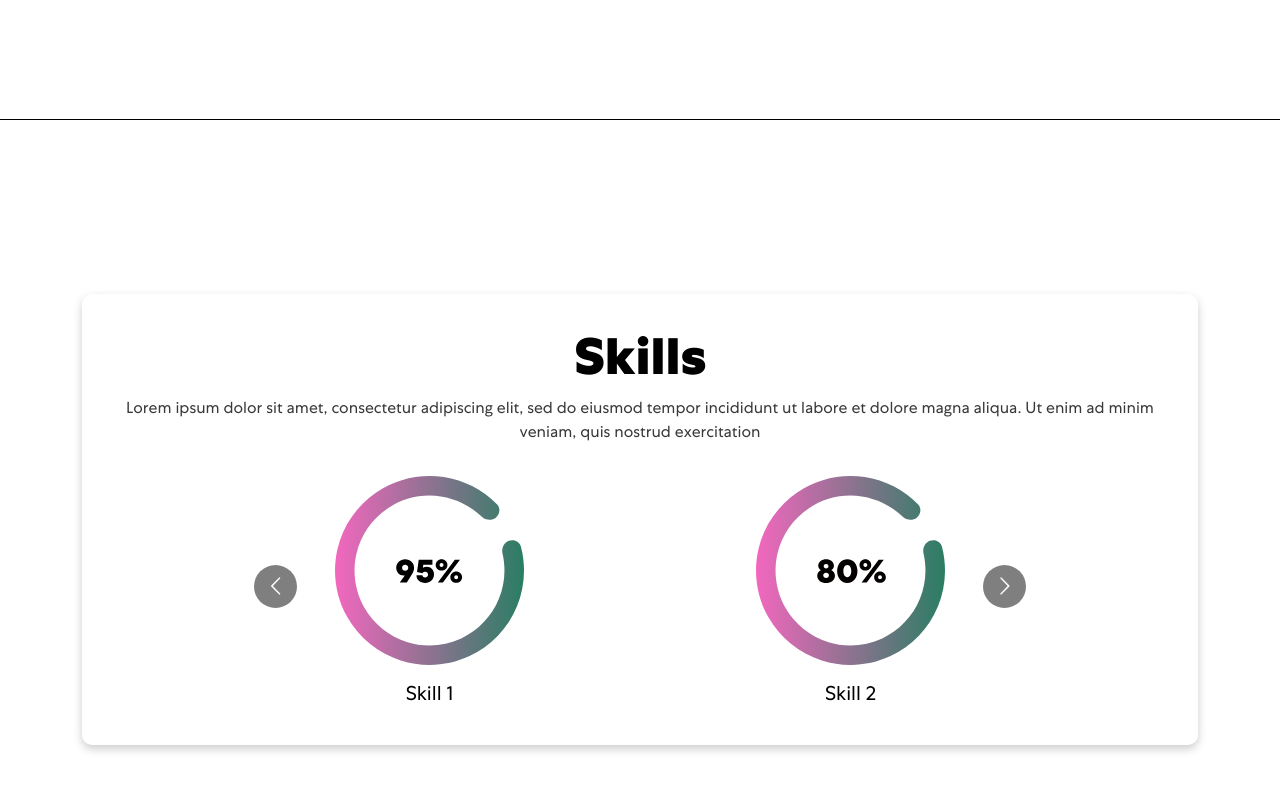
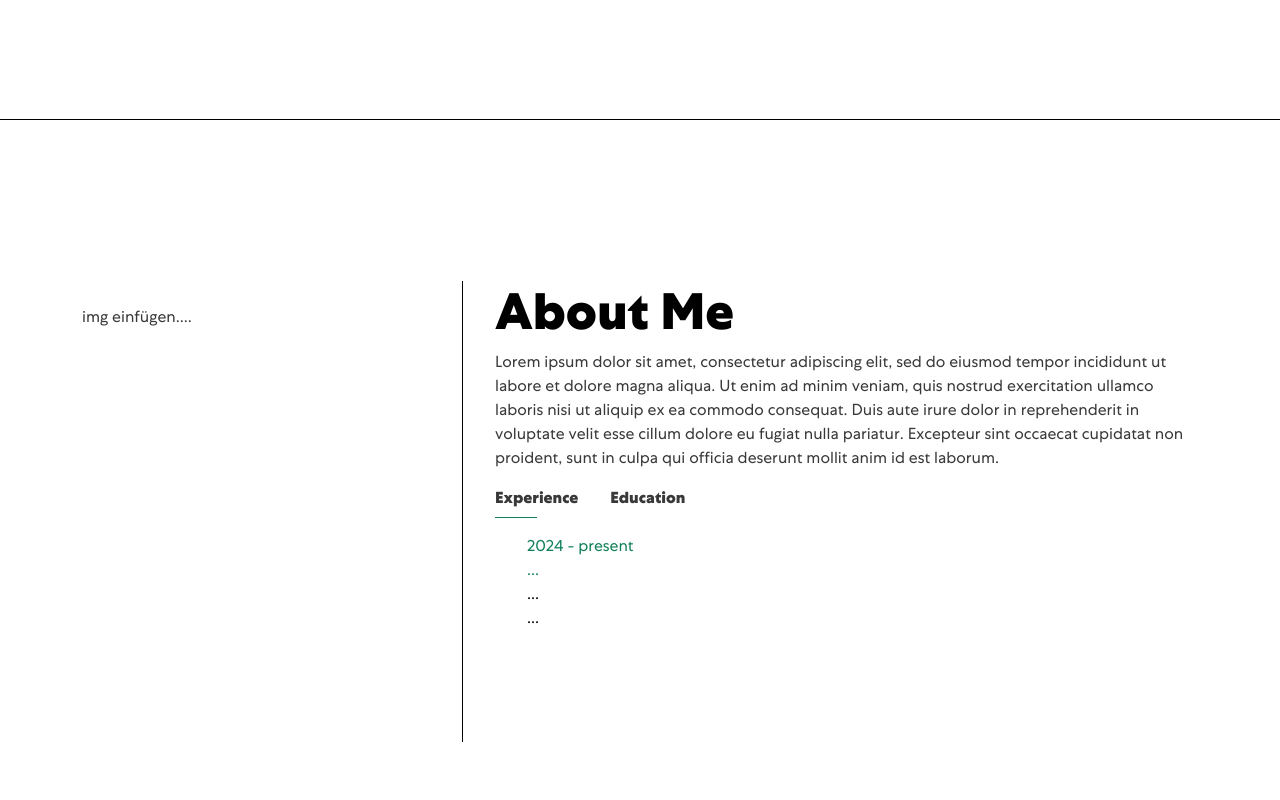
Before and after one commit to flashwing-04/flashwing-04.github.io, a React (Create React App) app: page / in a window 1280 px wide. Shown: the part 680-1480 px from the top of the page. Built offline with nearby package versions, Linux system fonts and the light colour scheme.

Commit message:
add about section

```diff
--- a/src/App.css
+++ b/src/App.css
@@ -56,6 +56,11 @@ h1, h2, h3, h4, h5, h6{
   margin: 0;
   padding: 0;
   line-height: normal;
+}
+
+a{
+  text-decoration: none !important;
+  color: var(--accent-color1) !important;
 }
 
 /* Navigation */
@@ -179,6 +184,81 @@ nav.navbar .navbar-toggler:focus {
   border: 1px solid var(--accent-color1);
 }
 
+/* About*/
+.about {
+  min-height: 100vh;
+  padding: 5rem 2rem;
+
+  display: flex;
+  flex-direction: column;
+  justify-content: center;
+  align-items: flex-start;
+
+  border-bottom: 1px solid var(--accent-color1);
+}
+
+.about-img img{
+  width: 100%;
+  margin: auto;
+}
+
+.about-bx{
+  border-left: 1px solid var(--accent-color1) ;
+}
+
+.about-bx .about-head, .about-bx .tab-contents{
+  margin: 0 0 0 2rem;
+}
+
+.about-bx .about-head h2{
+  font-size: 4vw;
+  font-weight: 800;
+}
+
+.about-bx .tab-titles {
+  display: flex;
+  margin: 1rem 0 1.5rem 2rem;
+}
+
+.about-bx .tab-links {
+  margin: 0 2rem 0 0;
+  font-weight: 800;
+  cursor: pointer;
+  position: relative;
+}
+
+.about-bx .tab-links::after {
+  content: '';
+  width:0;
+  height:1.5px;
+  background: var(--accent-color2);
+  position: absolute;
+  left:0;
+  bottom: -8px;
+  transition: 0.5s;
+}
+
+.about-bx .tab-links.active-link::after {
+  width:50%;
+}
+
+.about-bx .tab-contents ul li {
+  list-style: none;
+  margin: 1rem 0 0 0;
+}
+
+.about-bx .tab-contents ul li span{
+  color: var(--accent-color2);
+}
+
+.about-bx .tab-contents {
+  display: none;
+}
+
+.about-bx .tab-contents.active-tab {
+  display: block;
+}
+
 
 /* Skills */
 .skill{
@@ -231,7 +311,6 @@ nav.navbar .navbar-toggler:focus {
   margin: 1rem auto;
 }
 
-
 @media (max-width: 991.98px) { /* Bootstrap Standard Breakpoint for lg */
   nav.navbar a.navbar-brand{
     width: 25%;
@@ -258,4 +337,19 @@ nav.navbar .navbar-toggler:focus {
     font-size: 5vw;
     border-right: 0.4px solid #b1b1b1;
   }
+
+  .about-bx .about-head h2{
+    font-size: 5vw;
+    font-weight: 800;
+  }
 }
+
+@media (max-width: 767.5px){
+  .about-bx{
+    border-left: none;
+  }
+
+  .about-bx .about-head, .about-bx .tab-contents{
+    margin: 0;
+  }
+}
--- a/src/App.js
+++ b/src/App.js
@@ -4,12 +4,14 @@ import 'bootstrap/dist/css/bootstrap.min.css';
 import { NavBar } from './components/NavBar';
 import { Banner } from './components/Banner';
 import { Skills } from './components/Skills';
+import { About } from './components/About';
 
 function App() {
   return (
     <div className="App">
       <NavBar/>
       <Banner/>
+      <About/>
       <Skills/>
     </div>
   );
--- /dev/null
+++ b/src/components/About.js
@@ -0,0 +1,71 @@
+import { Container, Row, Col } from 'react-bootstrap';
+import { useState } from 'react';
+
+export const About = () => {
+
+    const [activeTab, setActiveTab] = useState('experience')
+    const openTab = (tab) => {
+        setActiveTab(tab);
+    }
+
+    return(
+        <section className='about' id='about'>
+            <Container>
+                <Row>
+                    <Col xs={12} md={4} lg={4}>
+                        <div className='about-img'>
+                            <img src='' alt=''/>
+                            <p>img einfügen....</p>
+                        </div>
+                    </Col>
+
+                    <Col xs={12} md={8} lg={8}>
+                        <div className='about-bx'>
+                            <div className='about-head'>
+                                <h2>About Me</h2>
+                                <p>
+                                   Lorem ipsum dolor sit amet, consectetur adipiscing elit, sed do eiusmod tempor incididunt ut labore et dolore magna aliqua.
+                                   Ut enim ad minim veniam, quis nostrud exercitation ullamco laboris nisi ut aliquip ex ea commodo consequat.
+                                   Duis aute irure dolor in reprehenderit in voluptate velit esse cillum dolore eu fugiat nulla pariatur.
+                                   Excepteur sint occaecat cupidatat non proident, sunt in culpa qui officia deserunt mollit anim id est laborum.
+                                </p>
+                            </div>
+
+                            <div className="tab-titles">
+                                <p className={`tab-links ${activeTab === 'experience' ? 'active-link' : ''}`} onClick={() => openTab('experience')}>Experience</p>
+                                <p className={`tab-links ${activeTab === 'education' ? 'active-link' : ''}`} onClick={() => openTab('education')}>Education</p>
+                            </div>
+
+                            <div className={`tab-contents ${activeTab === 'experience' ? 'active-tab' : ''}`} id="experience">
+                                <ul>
+                                    <li><span>2024 - present
+                                        <br/>...</span>
+                                        <br/>...
+                                        <br/>...
+                                    </li>
+                                    <li>
+                                        <br/><br/><br/><br/>
+                                    </li>
+                                </ul>
+                            </div>
+                            <div className={`tab-contents ${activeTab === 'education' ? 'active-tab' : ''}`} id="education">
+                                <ul>
+                                    <li><span>2023 - present
+                                        <br/>HTW: University of Applied Sciences, Berlin Germany</span>
+                                        <br/><a href='https://imi-bachelor.htw-berlin.de/studium/' target='blank'>Major: International Media and Computing</a>
+                                        <br/>Graduation expected: B.Sc. Summer 2026
+                                    </li>
+                                    <li><span>2014 - 2023
+                                        <br/>Immanuel-Kant-Gymnasium, Berlin Germany</span>
+                                        <br/>A-Levels
+                                        <br/>AP Classes: Math, English
+                                    </li>
+                                </ul>
+                            </div>
+                        </div>
+                    </Col>
+                </Row>
+            </Container>
+        </section>
+    )
+}
```
